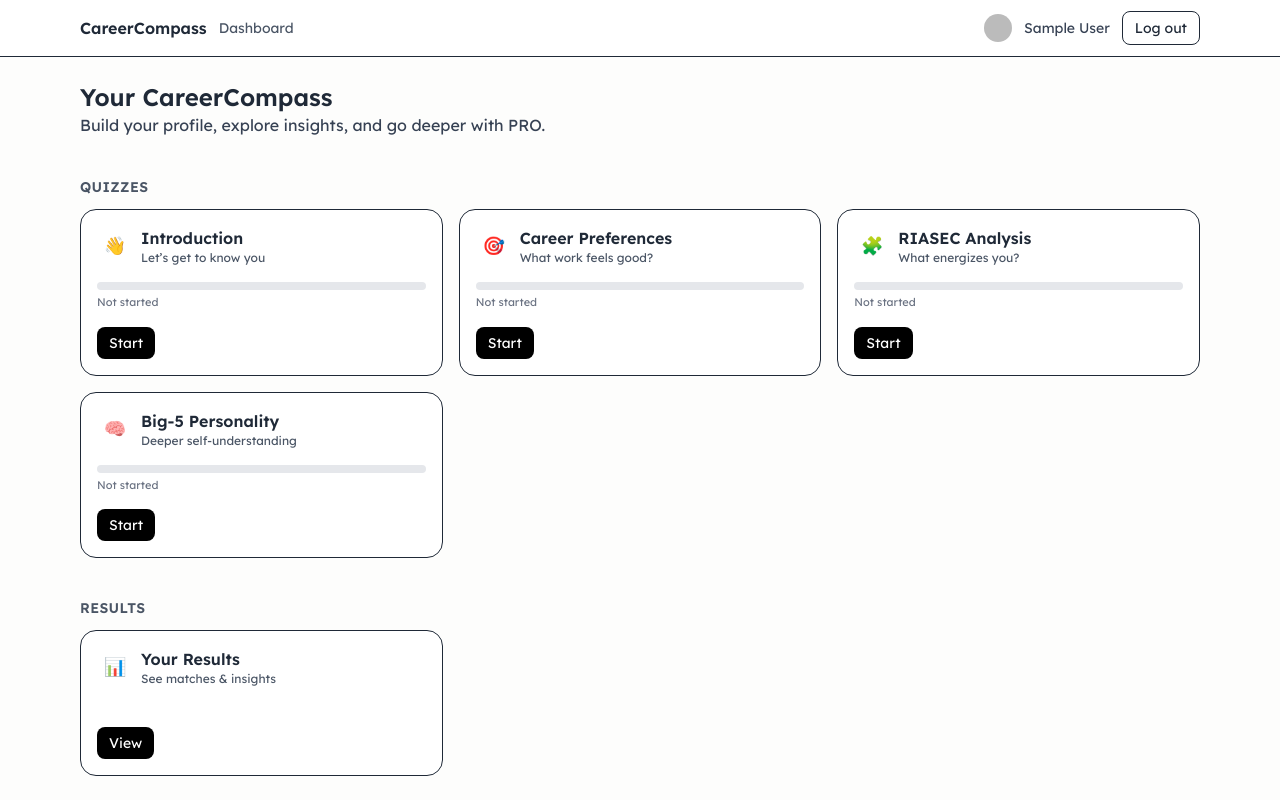
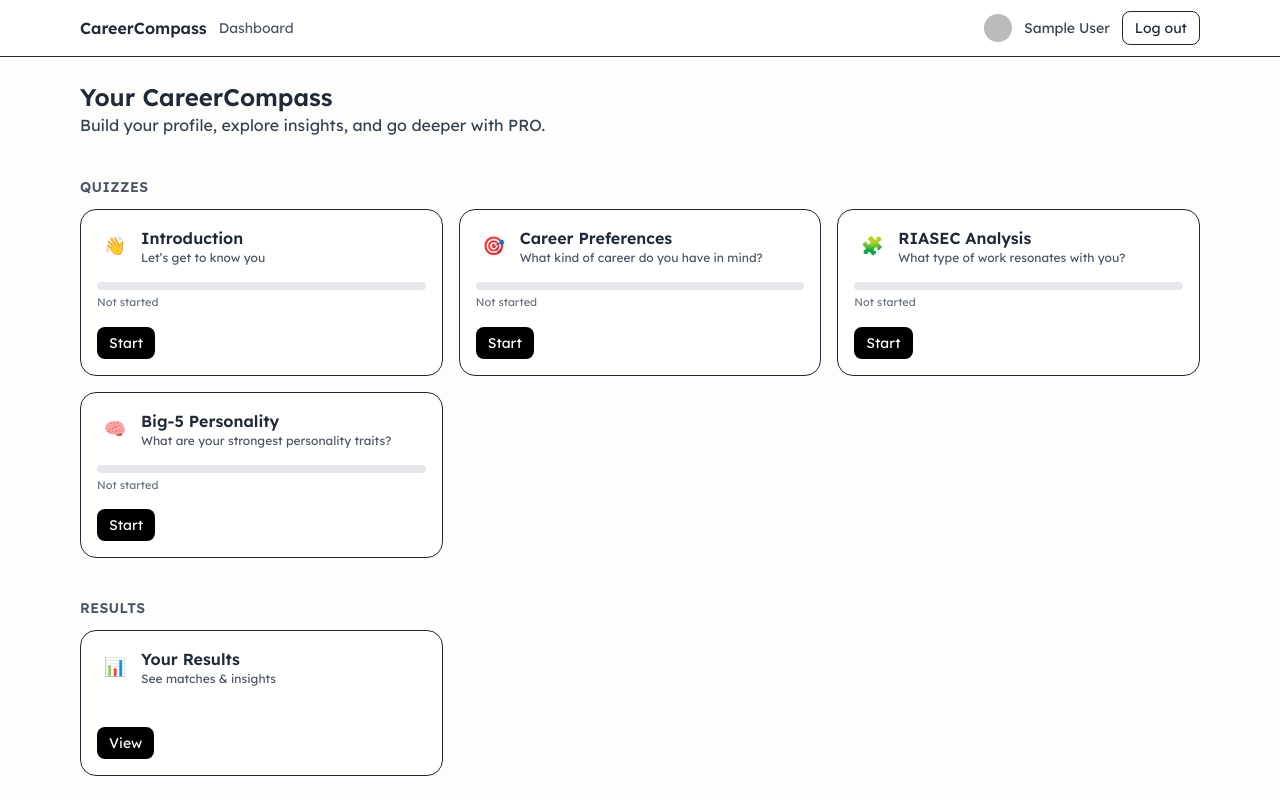
Before and after one commit to nero-tulip/career-compass, a Next.js app in the folder careerwise/: page /app in a window 1280 px wide. Shown: the top 800 px of the page. Built offline with nearby package versions, Linux system fonts and the light colour scheme; no server answers; the database is empty; sample sign-in values are in the browser's storage.

Commit message:
explanations updated on dashboard

```diff
--- a/careerwise/src/app/app/page.tsx
+++ b/careerwise/src/app/app/page.tsx
@@ -75,35 +75,35 @@ const MODULES: ModuleDef[] = [
     kind: 'quiz',
     tier: 'free',
     icon: '👋',
-    blurb: 'Basic context to personalize your experience: where you are, stage of life, and goals.',
+    blurb: 'Some basic questions to get to know you: your name, age, where you are, and what you\'re looking for.',
   },
   {
     key: 'careerPrefs',
     title: 'Career Preferences',
-    subtitle: 'What work feels good?',
+    subtitle: 'What kind of career do you have in mind?',
     kind: 'quiz',
     tier: 'free',
     icon: '🎯',
-    blurb: 'Macro preferences like environments and values. Helps tune matches and advice.',
+    blurb: 'Let\'s get a better understanding of your macro-career goals and values.',
   },
   {
     key: 'riasec',
     title: 'RIASEC Analysis',
-    subtitle: 'What energizes you?',
+    subtitle: 'What type of work resonates with you?',
     kind: 'quiz',
     tier: 'free',
     icon: '🧩',
-    blurb: 'Holland’s interests model (R-I-A-S-E-C) to reveal the types of work activities you enjoy.',
+    blurb: 'Utilizes Holland’s interests model (R-I-A-S-E-C) and government-collected data to understand the kinds of work activities most aligned to you.',
   },
   {
     key: 'big5',
     title: 'Big-5 Personality',
-    subtitle: 'Deeper self-understanding',
+    subtitle: 'What are your strongest personality traits?',
     kind: 'quiz',
     tier: 'free',
     startPath: '/app/quiz/big5',
     icon: '🧠',
-    blurb: 'IPIP-100 for a rich view of Extraversion, Agreeableness, Conscientiousness, Neuroticism, Openness.',
+    blurb: 'A thorough psychological assessment providing depth of self-understanding, utilized by trained psychologists for decades.',
   },
   {
     key: 'results',
@@ -113,7 +113,7 @@ const MODULES: ModuleDef[] = [
     tier: 'free',
     viewPath: '/app/results',
     icon: '📊',
-    blurb: 'A wrapped-style report that synthesizes all your inputs into clear next steps.',
+    blurb: 'A holistic report that synthesizes all your data into a comprehensive overview.',
   },
   {
     key: 'mentors',
@@ -123,7 +123,7 @@ const MODULES: ModuleDef[] = [
     tier: 'pro',
     viewPath: '/app/mentors',
     icon: '🤝',
-    blurb: 'Curated mentors aligned to your goals and profile. (PRO)',
+    blurb: 'Find mentors from all over the world to help you achieve your goals.',
   },
   {
     key: 'resources',
@@ -133,7 +133,7 @@ const MODULES: ModuleDef[] = [
     tier: 'free',
     viewPath: '/app/resources',
     icon: '📚',
-    blurb: 'Playbooks, templates, and curated reading to move faster.',
+    blurb: 'Tools you\'ll need to get where you want to go.',
   },
 ];
 
```
